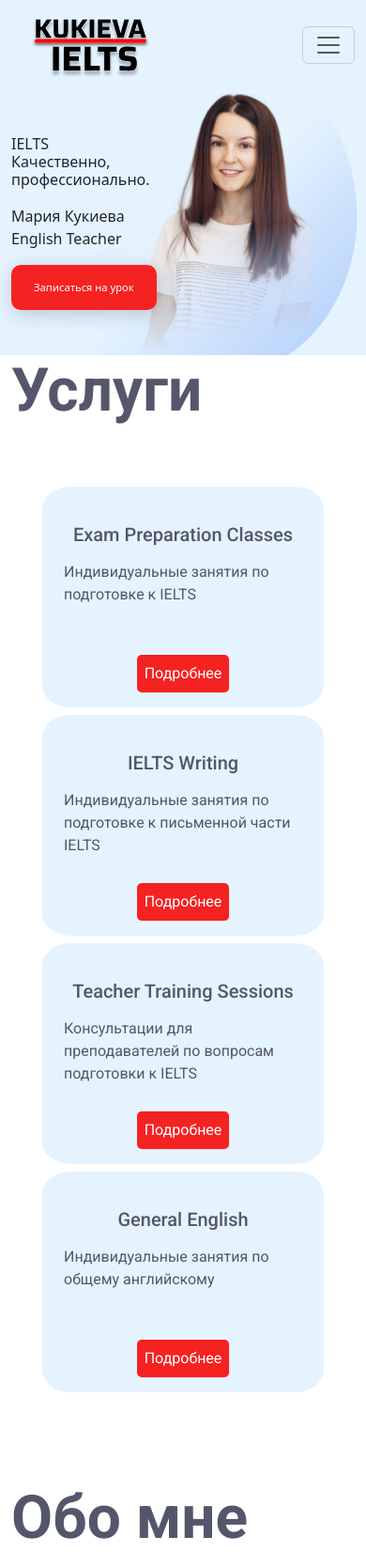
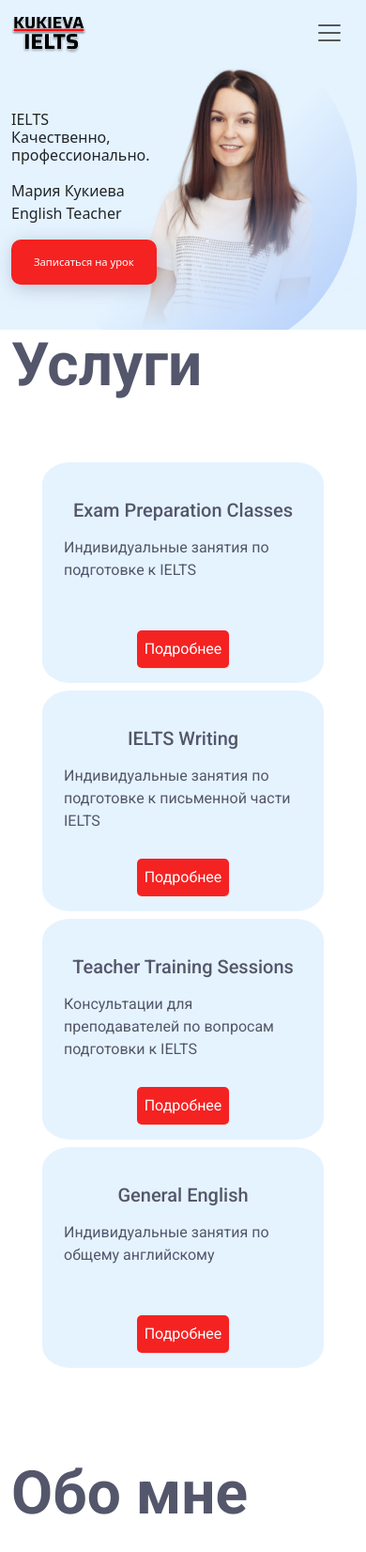
Before and after one commit to Dari-Dari/59_ielts_kukieva, a PHP site: page /index.html in a window 390 px wide. Shown: the top 1652 px of the page at 94% size. Run offline with PHP 8.4, Linux system fonts and the light colour scheme.

Commit message:
fix: изменила хэдер

```diff
--- a/index.html
+++ b/index.html
@@ -20,16 +20,14 @@
 
     <header class="header">
         <a name="header-anchor"></a>
-        <nav class="navbar navbar-expand-lg ">
+
+
+
+        <nav class="navbar navbar-expand-lg d-none d-lg-block">
             <div class="container-fluid">
                 <a class="navbar-brand header-logo" href="#">
                     <img src="/assets/icons/logo.svg" alt="логотип" class="header_logo">
                 </a>
-                <button class="navbar-toggler" type="button" data-bs-toggle="collapse"
-                    data-bs-target="#navbarSupportedContent" aria-controls="navbarSupportedContent"
-                    aria-expanded="false" aria-label="Toggle navigation">
-                    <span class="navbar-toggler-icon"></span>
-                </button>
                 <div class="collapse navbar-collapse header-menu mt-md-3" id="navbarSupportedContent">
                     <a class="nav-link active header__link" aria-current="page" href="#services-anchor">Услуги</a>
                     <a class="nav-link active header__link" aria-current="page" href="#aboutme-anchor">Обо мне</a>
@@ -42,6 +40,38 @@
                 </div>
             </div>
         </nav>
+
+        <nav class="navbar header__navbar-small d-lg-none">
+            <div class="container-fluid">
+              <a class="navbar-brand" href="#"><ya-tr-span data-index="247-0" data-translated="true" data-source-lang="en" data-target-lang="ru" data-value="Offcanvas navbar" data-translation="Отключена панель навигации" data-ch="0" data-type="trSpan"></ya-tr-span><img src="/assets/icons/logo.svg" alt="логотип" class="header_logo d-block d-lg-none"></a>
+              <button class="navbar-toggler header__button-menu" type="button" data-bs-toggle="offcanvas" data-bs-target="#offcanvasNavbar" aria-controls="offcanvasNavbar" aria-label="Переключение навигации">
+                <span class="navbar-toggler-icon"></span>
+              </button>
+              <div class="offcanvas offcanvas-top bg-body-tertiary header__offcanvas-height" tabindex="-1" id="offcanvasNavbar" aria-labelledby="offcanvasNavbarLabel">
+                <div class="offcanvas-header header__offcanvas">
+                  <h5 class="offcanvas-title" id="offcanvasNavbarLabel"><ya-tr-span data-index="104-0" data-translated="true" data-source-lang="en" data-target-lang="ru" data-value="Offcanvas" data-translation="Offcanvas" data-ch="1" data-type="trSpan">
+                    <img src="/assets/icons/logo.svg" alt="логотип" class="header_logo">
+                  </ya-tr-span></h5>
+                  <button type="button" class="btn-close" data-bs-dismiss="offcanvas" aria-label="Закрыть"></button>
+                </div>
+                <div class="offcanvas-body header__offcanvas header__offcanvas-body d-flex justify-content-center text-center">
+
+                  <div class="navbar-nav">
+                  <a class="nav-link active header__link" aria-current="page" href="#services-anchor">Услуги</a>
+                  <a class="nav-link active header__link" aria-current="page" href="#aboutme-anchor">Обо мне</a>
+                  <a class="nav-link active header__link" aria-current="page" href="#price-anchor">Стоимость</a>
+                  <a class="nav-link active header__link" aria-current="page" href="#reviews-anchor">Отзывы</a>
+                  <div class="button__header pb-sm-2 my-sm-4">
+                      <a class="button__header-red btn btn-danger d-flex align-items-center justify-content-center py-2 my-3" href="https://t.me/ielts_kukieva" role="button">Связаться</a>
+                  </div>
+                  </div>
+                </div>
+              </div>
+            </div>
+          </nav>
+
+
+
     </header>
 
     <main class="main">
@@ -59,7 +89,7 @@
                     <h5 class="services__tittle-top">Услуги</h5>
                 </div>
                 <div class="row g-2">
-                    <div class="col-md-6 col-sm-6 col-xl-3 my-sm-2 d-flex justify-content-center">
+                    <div class="col-md-6 col-xl-3 my-sm-2 d-flex justify-content-center">
                         <div class="card-modal">
                             <div class="card-body__services p-2">
                                 <div class="card-title__services">
@@ -157,7 +187,7 @@
                                                             обстановку </b> и <b>поможет
                                                             отработать</b>
                                                         возникшие
-                                                        сложности. </li>
+                                                        сложности.</li>
                                                     <li class="list-group-flush">5. Вы хотите <b>сдать IELTS</b> на
                                                         нужный балл <b>с первого
                                                             раза</b>.</li>
@@ -215,7 +245,7 @@
                             </div>
                         </div>
                     </div>
-                    <div class="col-md-6 col-sm-6 col-xl-3 my-sm-2 d-flex justify-content-center">
+                    <div class="col-md-6 col-xl-3 my-sm-2 d-flex justify-content-center">
                         <div class="card-modal">
                             <div class="card-body__services p-2">
                                 <div class="card-title__services">
@@ -332,7 +362,7 @@
                             </div>
                         </div>
                     </div>
-                    <div class="col-md-6 col-sm-6 col-xl-3 my-sm-2 d-flex justify-content-center">
+                    <div class="col-md-6 col-xl-3 my-sm-2 d-flex justify-content-center">
                         <div class="card-modal">
                             <div class="card-body__services p-2">
                                 <div class="card-title__services">
@@ -422,7 +452,7 @@
                             </div>
                         </div>
                     </div>
-                    <div class="col-md-6 col-sm-6 col-xl-3 my-sm-2 d-flex justify-content-center">
+                    <div class="col-md-6 col-xl-3 my-sm-2 d-flex justify-content-center">
                         <div class="card-modal">
                             <div class="card-body__services p-2">
                                 <div class="card-title__services">
@@ -743,7 +773,9 @@
         <section class="main__block-6 block-6">
             <div class="container">
                 <h5 class="card-title fs-1 title__block-6">Отзывы</h5>
-                <div id="carouselExampleDark" class="carousel carousel-dark slide d-none d-sm-block">
+
+                <!-- Большой слайдер> -->
+                <div id="carouselExampleDark" class="reviews__block carousel carousel-dark slide d-none d-sm-block">
                     <div class="carousel-indicators">
                         <button type="button" data-bs-target="#carouselExampleDark" data-bs-slide-to="0" class="active"
                             aria-current="true" aria-label="Slide 1"></button>
@@ -820,7 +852,7 @@
                         <div class="carousel-item">
                             <div class="card-wrapper__block-6">
                                 <div class="card card__block-6" style="width: 18rem">
-                                    <img src="/images/6-Kulakova.jpg" class="card-img-top img__block-6" alt="" />
+                                    <img src="/assets/images/6-Kulakova.jpg" class="card-img-top img__block-6" alt="" />
                                     <div class="card-body">
                                         <p class="card-text text__block-6">
                                             Юлия Кулакова, архитектор, г.Окленд, Новая Зеландия <br>
@@ -865,8 +897,10 @@
                     </button>
                 </div>
 
+                <!-- Маленький слайдер> -->
 
-                <div id="carouselExampleIndicatorsSmallScreen" class="carousel slide d-block d-sm-none">
+
+                <div id="carouselExampleIndicatorsSmallScreen" class="reviews__block carousel slide d-block d-sm-none">
                     <div class="carousel-indicators">
                         <button type="button" data-bs-target="#carouselExampleIndicatorsSmallScreen"
                             data-bs-slide-to="0" class="active" aria-current="true" aria-label="Slide 1"></button>
@@ -886,14 +920,13 @@
                             data-bs-slide-to="7" aria-label="Slide 8"></button>
                         <button type="button" data-bs-target="#carouselExampleIndicatorsSmallScreen"
                             data-bs-slide-to="8" aria-label="Slide 9"></button>
-
                     </div>
                     <div class="carousel-inner">
                         <div class="carousel-item active">
                             <div class="card-wrapper__block-6">
                                 <div class="card card__block-6" style="width: 18rem">
-                                    <img src="/59_ielts_kukieva/assets/images/2-Golyakova.jpg"
-                                        class="card-img-top img__block-6" alt="" />
+                                    <img src="/assets/images/2-Golyakova.jpg" class="d-block w-100 img__block-6"
+                                        alt="" />
                                     <div class="card-body">
                                         <p class="card-text text__block-6">
                                             Наталия Голякова, менеджер проектов, г.Ванкувер, Канада <br>
@@ -903,11 +936,12 @@
                                     </div>
                                 </div>
                             </div>
+                        </div>
                         <div class="carousel-item">
                             <div class="card-wrapper__block-6">
                                 <div class="card card__block-6" style="width: 18rem">
-                                        <img src="/59_ielts_kukieva/assets/images/3-Koltsova.jpg"
-                                            class="card-img-top img__block-6" alt="" />
+                                    <img src="/assets/images/3-Koltsova.jpg"
+                                        class="d-block w-100 card-img-top img__block-6" alt="" />
                                     <div class="card-body">
                                         <p class="card-text text__block-6">
                                             Мария Кольцова, журналист, г.Тбилиси, Грузия <br>
@@ -921,8 +955,8 @@
                         <div class="carousel-item">
                             <div class="card-wrapper__block-6">
                                 <div class="card card__block-6" style="width: 18rem">
-                                        <img src="/59_ielts_kukieva/assets/images/4-batekin.jpg"
-                                            class="card-img-top img__block-6" alt="" />
+                                    <img src="/assets/images/4-batekin.jpg"
+                                        class="d-block w-100 card-img-top img__block-6" alt="" />
                                     <div class="card-body">
                                         <p class="card-text text__block-6">
                                             Станислав Батекин, инженер, г.Аделаида, Австралия. <br>
@@ -933,11 +967,11 @@
                                 </div>
                             </div>
                         </div>
-                            <div class="carousel-item active">
+                        <div class="carousel-item">
                             <div class="card-wrapper__block-6">
                                 <div class="card card__block-6" style="width: 18rem">
-                                        <img src="/59_ielts_kukieva/assets/images/1-1Ivanova.jpg"
-                                            class="card-img-top img__block-6" alt="" />
+                                    <img src="/assets/images/1-1Ivanova.jpg"
+                                        class="d-block w-100 card-img-top img__block-6" alt="" />
                                     <div class="card-body">
                                         <p class="card-text">
                                         </p>
@@ -945,11 +979,11 @@
                                 </div>
                             </div>
                         </div>
-                            <div class="carousel-item active">
+                        <div class="carousel-item">
                             <div class="card-wrapper__block-6">
                                 <div class="card card__block-6" style="width: 18rem">
-                                        <img src="/59_ielts_kukieva/assets/images/1-2Ivanova.jpg"
-                                            class="card-img-top img__block-6" alt="" />
+                                    <img src="/assets/images/1-2Ivanova.jpg"
+                                        class="d-block w-100 card-img-top img__block-6" alt="" />
                                     <div class="card-body">
                                         <p class="card-text">
                                         </p>
@@ -957,11 +991,11 @@
                                 </div>
                             </div>
                         </div>
-                            <div class="carousel-item active">
+                        <div class="carousel-item">
                             <div class="card-wrapper__block-6">
                                 <div class="card card__block-6" style="width: 18rem">
-                                        <img src="/59_ielts_kukieva/assets/images/1-3Ivanova.jpg"
-                                            class="card-img-top img__block-6" alt="" />
+                                    <img src="/assets/images/1-3Ivanova.jpg"
+                                        class="d-block w-100 card-img-top img__block-6" alt="" />
                                     <div class="card-body">
                                         <p class="card-text text__block-6">
                                             Ангелина Иванова, журналист, г.Токио, Япония <br>
@@ -972,11 +1006,11 @@
                                 </div>
                             </div>
                         </div>
-                            <div class="carousel-item active">
+                        <div class="carousel-item">
                             <div class="card-wrapper__block-6">
                                 <div class="card card__block-6" style="width: 18rem">
-                                        <img src="/59_ielts_kukieva/assets/images/6-Kulakova.jpg"
-                                            class="card-img-top img__block-6" alt="" />
+                                    <img src="/assets/images/6-Kulakova.jpg"
+                                        class="d-block w-100 card-img-top img__block-6" alt="" />
                                     <div class="card-body">
                                         <p class="card-text text__block-6">
                                             Юлия Кулакова, архитектор, г.Окленд, Новая Зеландия <br>
@@ -987,11 +1021,11 @@
                                 </div>
                             </div>
                         </div>
-                            <div class="carousel-item active">
+                        <div class="carousel-item">
                             <div class="card-wrapper__block-6">
                                 <div class="card card__block-6" style="width: 18rem">
-                                        <img src="/assets/images/7-Trunov.jpg" class="card-img-top img__block-6"
-                                            alt="" />
+                                    <img src="/assets/images/7-Trunov.jpg"
+                                        class="d-block w-100 card-img-top img__block-6" alt="" />
                                     <div class="card-body">
                                         <p class="card-text text__block-6">
                                             Георгий Трунов, студент Университета прикладных наук Ханзе (Hanze UAS),
@@ -1002,11 +1036,11 @@
                                 </div>
                             </div>
                         </div>
-                            <div class="carousel-item active">
+                        <div class="carousel-item">
                             <div class="card-wrapper__block-6">
                                 <div class="card card__block-6" style="width: 18rem">
-                                        <img src="/assets/images/10-1Vaginskaya.jpg" class="card-img-top img__block-6"
-                                            alt="" />
+                                    <img src="/assets/images/10-1Vaginskaya.jpg"
+                                        class="d-block w-100 card-img-top img__block-6" alt="" />
                                     <div class="card-body">
                                         <p class="card-text text__block-6">
                                             Валерия Важинская, учитель английского языка <br>
@@ -1017,7 +1051,7 @@
                                 </div>
                             </div>
                         </div>
-                        </div>
+
                         <button class="carousel-control-prev" type="button"
                             data-bs-target="#carouselExampleIndicatorsSmallScreen" data-bs-slide="prev">
                             <span class="carousel-control-prev-icon" aria-hidden="true"></span>
--- a/styles/style.css
+++ b/styles/style.css
@@ -33,7 +33,7 @@ header .button__header a {
   text-decoration: none;
   color: #fff;
 }
-header .button__header :hover {
+header .button__header:hover {
   opacity: 0.85;
   transition: 0.5s;
 }
@@ -46,6 +46,41 @@ header .button__header .button__header-red {
   border: none;
   border-radius: 10px;
   filter: drop-shadow(2px 4px 10px rgba(84, 86, 107, 0.3));
+}
+
+.header__offcanvas {
+  background-color: #e5f3ff;
+}
+
+.header__button-menu {
+  border: none;
+}
+.header__button-menu:focus {
+  text-decoration: none;
+  border: 1px;
+  box-shadow: none;
+}
+.header__button-menu:hover {
+  transition: 0.5s;
+  background-color: #fcf5ec;
+}
+
+.header__offcanvas-body {
+  height: 350px;
+}
+
+@media screen and (max-width: 576px) {
+  .header__navbar-small img {
+    max-width: 80px;
+  }
+}
+.header__navbar-small .header__offcanvas-height {
+  height: 60vh;
+}
+@media screen and (min-width: 390px) {
+  .header__navbar-small .header__offcanvas-height {
+    height: 45vh;
+  }
 }
 
 /*header*/
@@ -233,6 +268,7 @@ footer .img-envelope-small {
   color: #fff;
   border: none;
   padding: 0.5rem;
+  cursor: pointer;
 }
 .main__block-3 .btn__services:hover {
   background-color: #FCF5EC;
@@ -245,7 +281,7 @@ footer .img-envelope-small {
 }
 .main__block-3 .services__modal-header {
   display: grid;
-  grid-template-columns: 15fr 1fr;
+  grid-template-columns: 18fr 1fr;
 }
 .main__block-3 .services__tittle-top {
   font-size: 4rem;
@@ -266,7 +302,7 @@ footer .img-envelope-small {
   position: relative;
   font-family: "Roboto", Arial, sans-serif;
   color: #54566b;
-  margin: 6rem auto 6rem auto;
+  margin: 6rem auto 3rem auto;
 }
 .block-4 .title-block-4 {
   font-weight: 700;
@@ -510,4 +546,13 @@ footer .img-envelope-small {
   font-weight: 400;
 }
 
+.reviews__block {
+  height: 39rem;
+}
+@media screen and (max-width: 576px) {
+  .reviews__block {
+    height: 42rem;
+  }
+}
+
 /*block-6 reviews*//*# sourceMappingURL=style.css.map */
--- a/styles/style.scss
+++ b/styles/style.scss
@@ -5,6 +5,8 @@ header {
     background-color: $color-blue;
     font-size: 1.2rem;
     font-family: $font;
+
+
 
     .header-logo {
         margin-left: 5.625%;
@@ -47,13 +49,54 @@ header {
             color: #fff;
         }
 
-        :hover {
+        &:hover {
             opacity: 0.85;
             transition: 0.5s;
         }
 
         .button__header-red {
             @include red-button (3rem, 9rem, 1rem);
+        }
+    }
+}
+
+.header__offcanvas {
+    background-color: $color-blue;
+}
+
+    .header__button-menu {
+        border: none;
+
+        &:focus {
+            text-decoration: none;
+            border: 1px;
+            box-shadow: none;
+        }
+
+        &:hover {
+            transition: 0.5s;
+            background-color: $color-biege;
+        }
+
+    }
+
+    .header__offcanvas-body {
+        height: 350px;
+    }
+
+    .header__navbar-small {
+        @media screen and (max-width:576px) {
+            img {
+                max-width: 80px;
+            }
+        }
+
+        .header__offcanvas-height {
+            height: 60vh;
+
+
+            @media screen and (min-width:390px) {
+                height: 45vh;
             }
         }
     }
@@ -114,10 +157,14 @@ footer {
 /*footer*/
 
 /*main-banner*/
-$height:73px;
-$width:261px;
-$font-size:24px;
- .btn-main:hover{opacity: 0.5;}
+$height: 73px;
+$width: 261px;
+$font-size: 24px;
+
+.btn-main:hover {
+    opacity: 0.5;
+}
+
 @mixin main($height, $width, $font-size) {
     text-decoration: none;
     padding: 1rem 1.5rem;
@@ -130,16 +177,18 @@ $font-size:24px;
     z-index: 5;
     border-radius: 10px;
     filter: drop-shadow(2px 4px 10px rgba(84, 86, 107, 0.3));
-    @media (max-width:576px){
-        height:3rem;
-        width:8.25rem;
-        font-size:0.7rem;
+
+    @media (max-width:576px) {
+        height: 3rem;
+        width: 8.25rem;
+        font-size: 0.7rem;
         width: max-content;
     }
-    @media ( min-width:576px) and (max-width: 768px){
-        height:5rem;
-        width:7rem;
-        font-size:1.5rem;
+
+    @media (min-width:576px) and (max-width: 768px) {
+        height: 5rem;
+        width: 7rem;
+        font-size: 1.5rem;
         width: max-content;
     }
 }
@@ -155,12 +204,12 @@ $font-size:24px;
     }
 }
 
-.btn-main{
-    @include main($height, $width, $font-size,)
+.btn-main {
+    @include main($height, $width, $font-size, )
+}
 
-}
 @media screen and (min-width:577px) {
-.block-2{
+    .block-2 {
         background-image: url(/assets/images/main-banner.png);
         background-color: $color-blue;
         margin-bottom: 5rem;
@@ -170,41 +219,48 @@ $font-size:24px;
     }
 }
 
-.main__main-text{
-    color:$color-gray;
+.main__main-text {
+    color: $color-gray;
     max-height: 886px;
     display: grid;
-    align-items:center;
+    align-items: center;
 
 }
-.main__card-title{
+
+.main__card-title {
     font-size: 3.21rem;
-    @media (max-width:576px){
+
+    @media (max-width:576px) {
         z-index: 6;
         font-size: 1rem;
     }
-      @media ( min-width:576px) and (max-width: 768px){
+
+    @media (min-width:576px) and (max-width: 768px) {
         z-index: 6;
         font-size: 2rem;
     }
-      @media (min-width:769px) and (max-width:1199px){
+
+    @media (min-width:769px) and (max-width:1199px) {
         z-index: 6;
         font-size: 2.5rem;
     }
 }
-.main__card-text{
+
+.main__card-text {
     font-size: 1.5rem;
     padding-top: 1rem;
 
-    @media (max-width:576px){
+    @media (max-width:576px) {
         z-index: 6;
         font-size: 1rem;
     }
-    @media ( min-width:576px) and (max-width: 768px){
+
+    @media (min-width:576px) and (max-width: 768px) {
         z-index: 6;
         font-size: 1.5rem;
     }
-      @media (min-width:769px) and (max-width:1199px){
+
+    @media (min-width:769px) and (max-width:1199px) {
         z-index: 6;
         font-size: 2rem;
     }
@@ -219,6 +275,7 @@ $font-size:24px;
     .card-title__services {
         color: #54566B;
     }
+
     .card-body__services {
         width: 300px;
         height: 235px;
@@ -233,9 +290,10 @@ $font-size:24px;
     }
 
     .card-title__services {
-        padding:5px;
+        padding: 5px;
         margin: 10px;
     }
+
     .btn__services {
         box-shadow: 1px 1px 1px rgba(224, 179, 128, 0.3);
         border-radius: 5px;
@@ -244,23 +302,25 @@ $font-size:24px;
         color: #fff;
         border: none;
         padding: 0.5rem;
+        cursor: pointer;
     }
 
     .btn__services:hover {
-        background-color:#FCF5EC;
+        background-color: #FCF5EC;
         transition: 0.5s;
         opacity: 0.85;
         color: red;
 
     }
+
     .modal-content__services {
-        background-color:beige;
+        background-color: beige;
 
     }
 
     .services__modal-header {
         display: grid;
-        grid-template-columns: 15fr 1fr;
+        grid-template-columns: 18fr 1fr;
     }
 
 
@@ -273,7 +333,7 @@ $font-size:24px;
     }
 }
 
-        @media screen and (min-width:576px){
+@media screen and (min-width:576px) {
     .services__modal-dialog {
         max-width: 70vw;
     }
@@ -286,7 +346,7 @@ $font-size:24px;
     position: relative;
     font-family: $font;
     color: $color-gray;
-    margin: 6rem auto 6rem auto;
+    margin: 6rem auto 3rem auto;
 
     .title-block-4 {
         font-weight: 700;
@@ -559,5 +619,12 @@ $font-size:24px;
     font-size: 70%;
     font-weight: 400;
 }
+.reviews__block {
+    height: 39rem;
+
+    @media screen and (max-width:576px) {
+        height: 42rem;
+    }
+}
 
 /*block-6 reviews*/
```
Also changed, not shown: assets/images/main-photo.png (added), 1 other file. Lines whose indentation alone changed are shown as unchanged.
